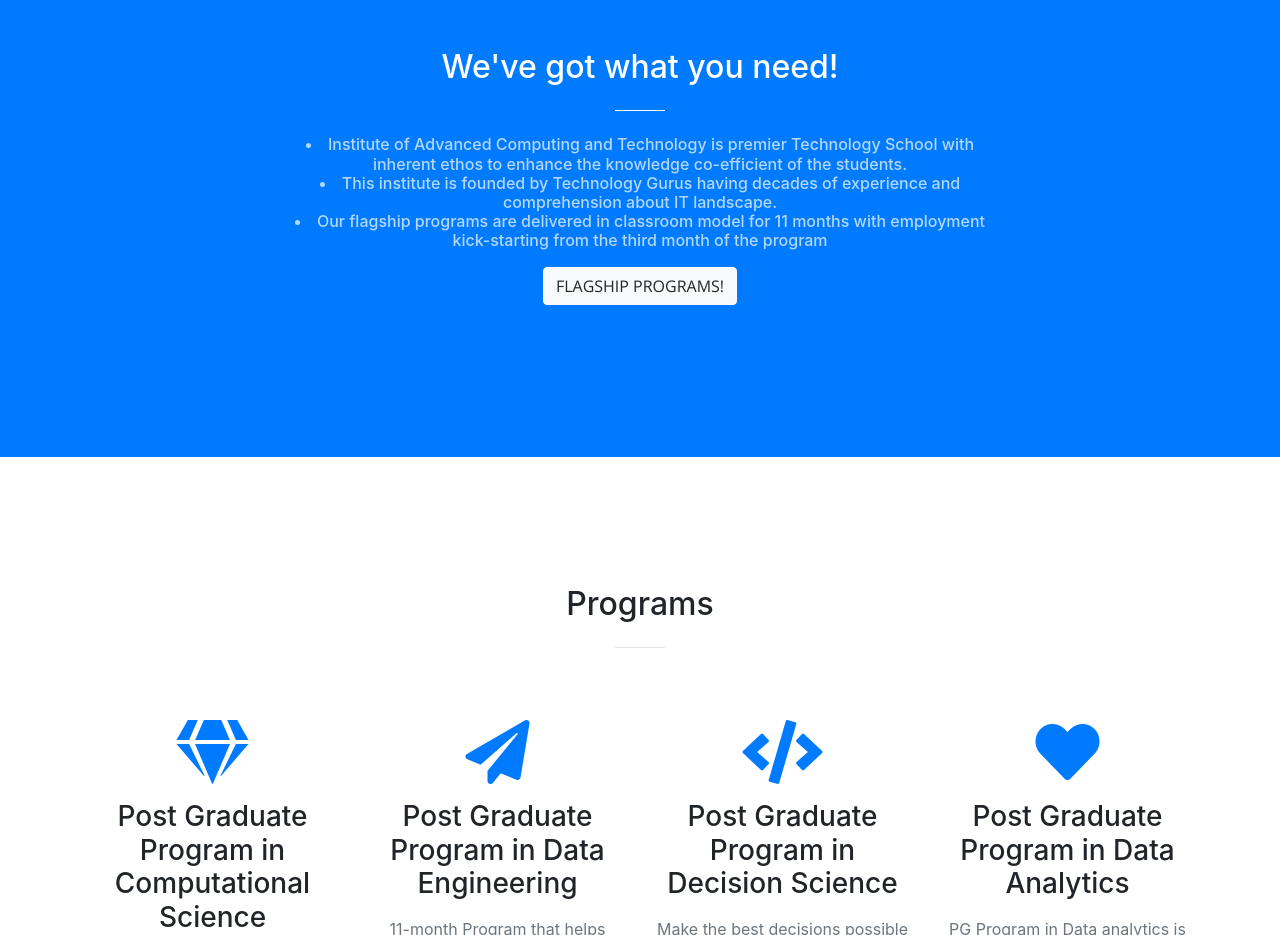
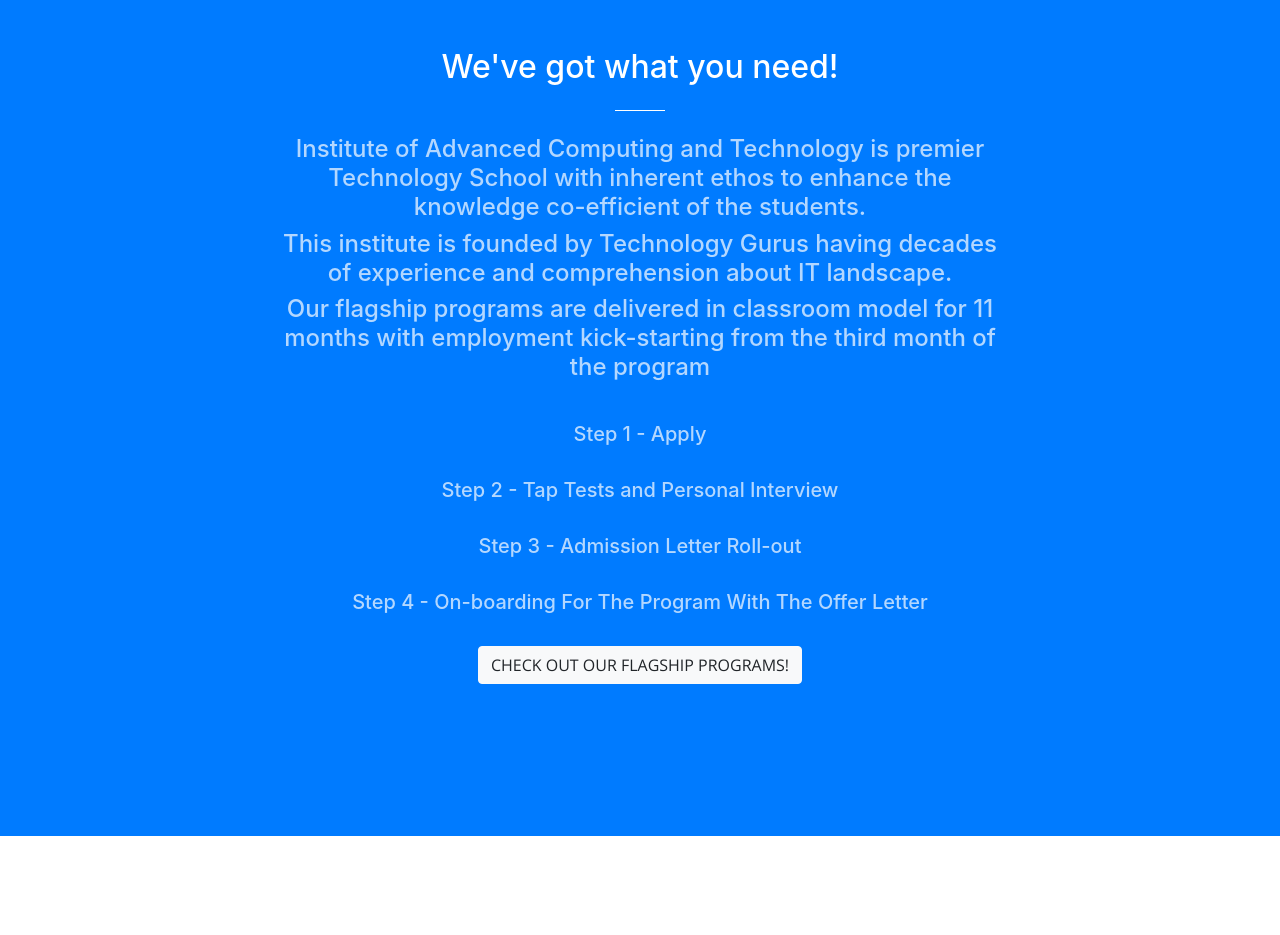
Before and after one commit to lnarasim/lnarasim_iact.github.io, a website with bundled scripts: page index.html in a window 1280 px wide. Shown: the part 880-1815 px from the top of the page. Built offline with nearby package versions, Linux system fonts and the light colour scheme.

Commit message:
updated sections

```diff
--- a/index.html
+++ b/index.html
@@ -100,12 +100,31 @@
             <p class="text-faded mb-4">
 			<div class="text-faded mb-4">
 			<h6>
-			<li>Institute of Advanced Computing and Technology is premier Technology School with inherent ethos to enhance the knowledge co-efficient of the students.</li>
-			<li>This institute is founded by Technology Gurus having decades of experience and comprehension about IT landscape.</li>
-			<li>Our flagship programs are delivered in classroom model for 11 months with employment kick-starting from the third month of the program</li>
+			<h4>Institute of Advanced Computing and Technology is premier Technology School with inherent ethos to enhance the knowledge co-efficient of the students.</h4>
+			<h4>This institute is founded by Technology Gurus having decades of experience and comprehension about IT landscape.</h4>
+			<h4>Our flagship programs are delivered in classroom model for 11 months with employment kick-starting from the third month of the program</h4>
 			</h6>
 			</p>
-            <a class="btn btn-light btn-xl js-scroll-trigger" href="#programs">Flagship Programs!</a>
+			<div>
+				<div class="step">
+					<img src=""></img>
+					<h5>Step 1 - Apply</h5>
+				</div>
+				<div class="step">
+					<img src=""></img>
+					<h5>Step 2 - Tap Tests and Personal Interview</h5>
+				</div>
+				<div class="step">
+					<img src=""></img>
+					<h5>Step 3 - Admission Letter Roll-out</h5>
+				</div>
+				<div class="step">
+					<img src=""></img>
+					<h5>Step 4 - On-boarding For The Program With The Offer Letter</h5>
+				</div>
+			</div>
+			<br/>
+            <a class="btn btn-light btn-xl js-scroll-trigger" href="#programs">Check Out Our Flagship Programs!</a>
 			</div>
           </div>
         </div>
```
